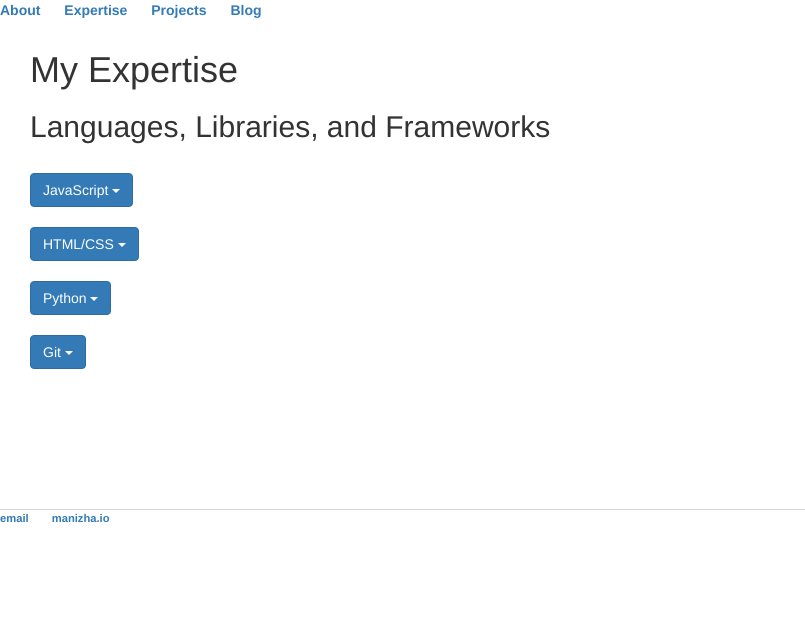
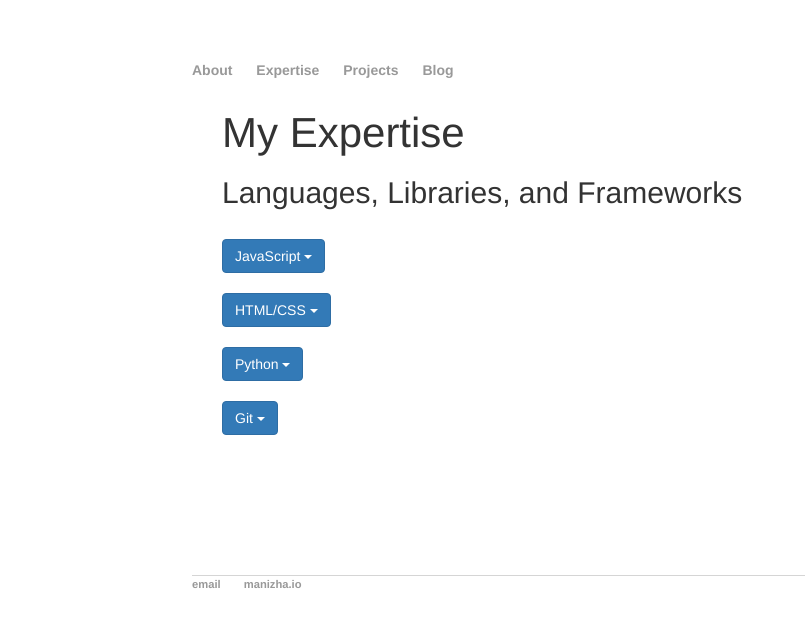
Before and after one commit to manizha01/manizha01.github.io, a Jekyll site: the page built from about/index.html, in a window 1280 px wide. Shown: the top 627 px of the page, without its empty margins (0-805 px from the left). Built offline with Jekyll 4.4.1, drawn with Linux system fonts in a browser that asks for light colours.

Commit message:
Update index.html

```diff
--- a/about/index.html
+++ b/about/index.html
@@ -60,3 +60,4 @@ title: Manizha.io
 </div>
 
    <link rel="stylesheet" href="https://maxcdn.bootstrapcdn.com/bootstrap/3.4.1/css/bootstrap.min.css">
+   <link rel="stylesheet" type="text/css" href="/css/main.css" media="all">
```
